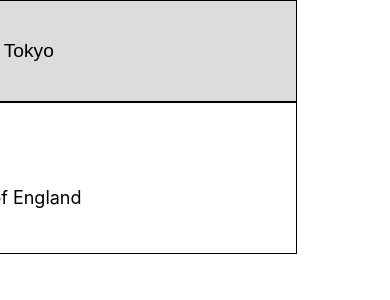
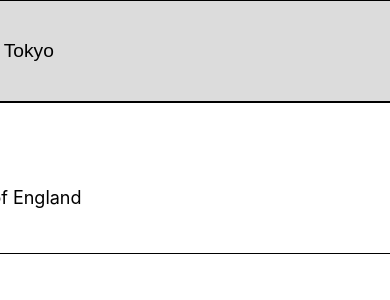
Before and after one commit to parvejg/hover-tabs, a React (Create React App) app: page / in a window 390 px wide. Shown: the top 300 px of the page. Built offline with nearby package versions, Linux system fonts and the light colour scheme.

Commit message:
improvement

```diff
--- a/src/Components/HoverTabs.css
+++ b/src/Components/HoverTabs.css
@@ -1,17 +1,3 @@
-@media screen and (max-width: 1000px) {
-  .hover-tabs-wrapper {
-    width: 300px;
-  }
-  .hover-tabs-links-wrapper {
-    width: 300px;
-  }
-  .hover-tabs-links-wrapper {
-    width: 300px;
-  }
-  .tabs-links-contents {
-    width: 300px;
-  }
-}
 .main-container {
   display: flex;
   flex-direction: column;
--- a/src/Components/TabsContents.css
+++ b/src/Components/TabsContents.css
@@ -1,8 +1,3 @@
-@media screen and (max-width: 1000px) {
-  .hoverTabs-content-containe {
-    width: 300px;
-  }
-}
 .content-title {
   align-items: right;
   font-size: 25px;
```
Also changed, not shown: 1 other file (tests, documents, lock files or other folders).
